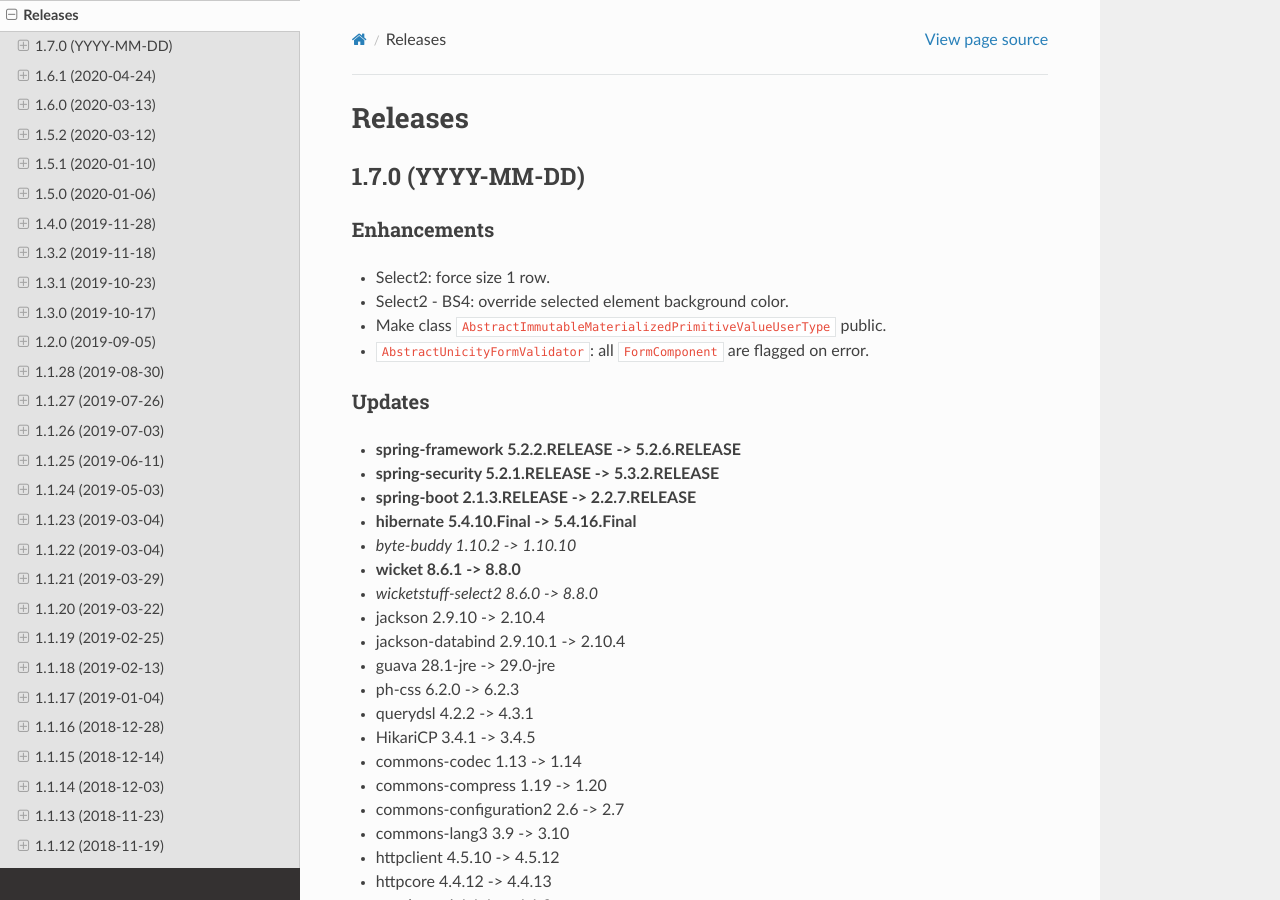
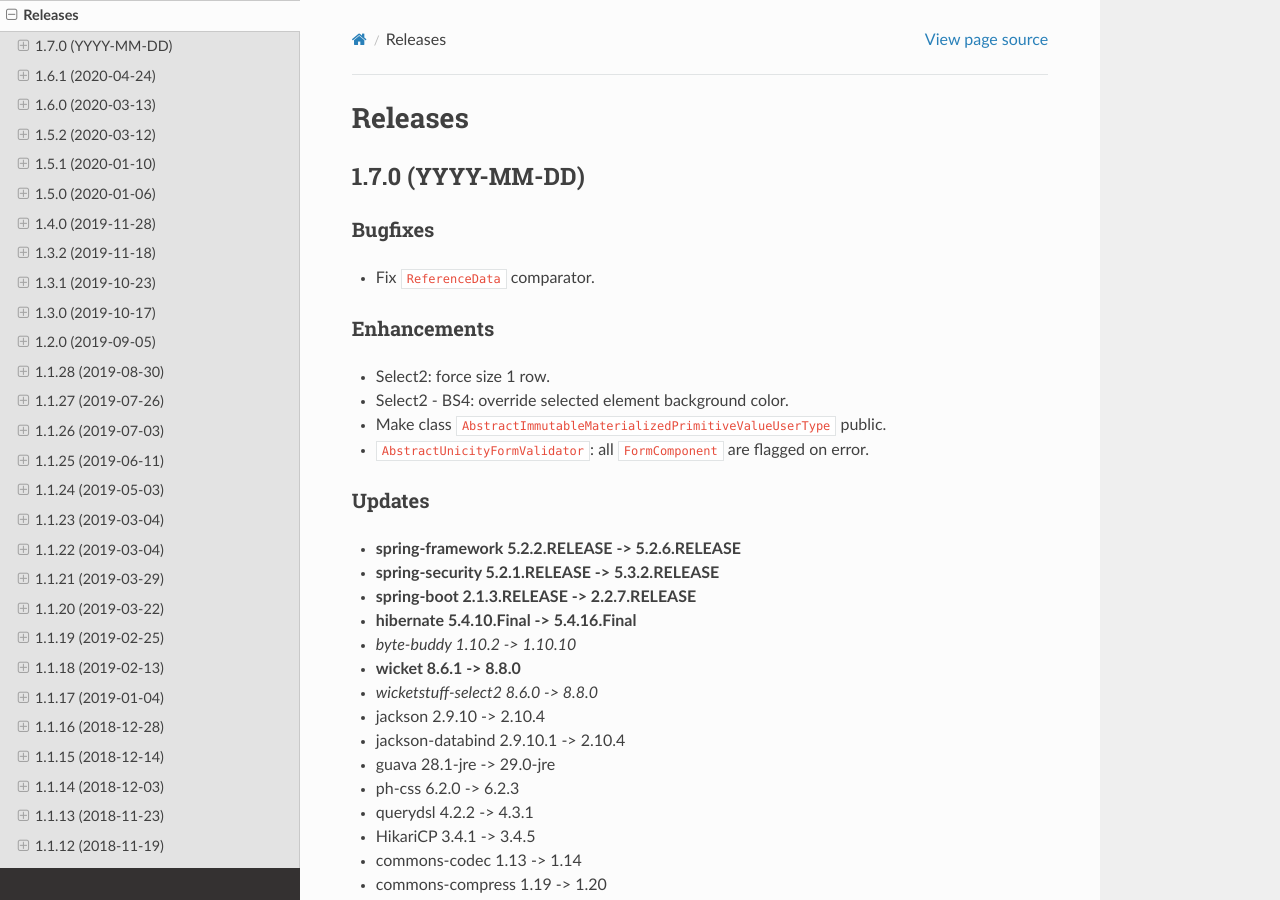
Before and after one commit to igloo-project/igloo-doc, a Sphinx documentation site: the page built from source/release-notes/releases.rst, in a window 1280 px wide and 900 px high. Built offline with Sphinx 7.4.7 and the Read the Docs theme 2.0.0, drawn with Linux system fonts in a browser that asks for light colours.

Commit message:
1.7.0: update release notes

```diff
--- a/source/release-notes/releases.rst
+++ b/source/release-notes/releases.rst
@@ -6,6 +6,11 @@ Releases
 
 1.7.0 (YYYY-MM-DD)
 ##################
+
+Bugfixes
+********
+
+* Fix ``ReferenceData`` comparator.
 
 Enhancements
 ************
```
